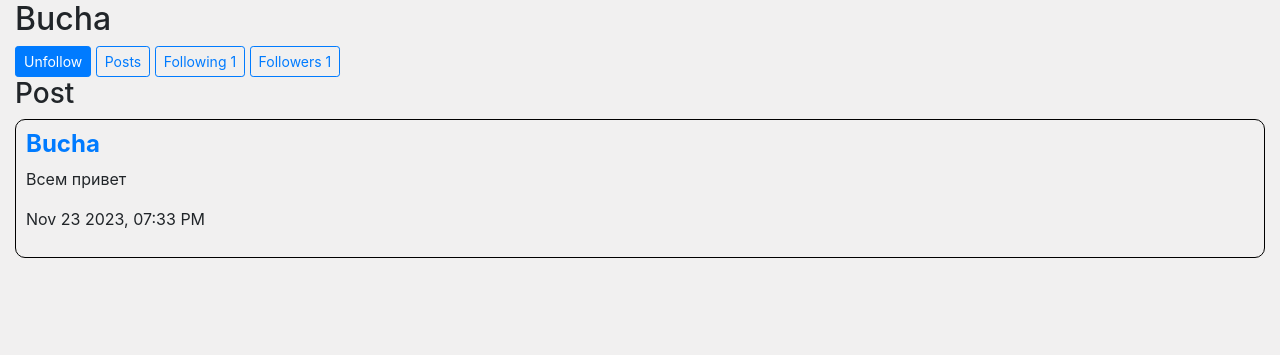
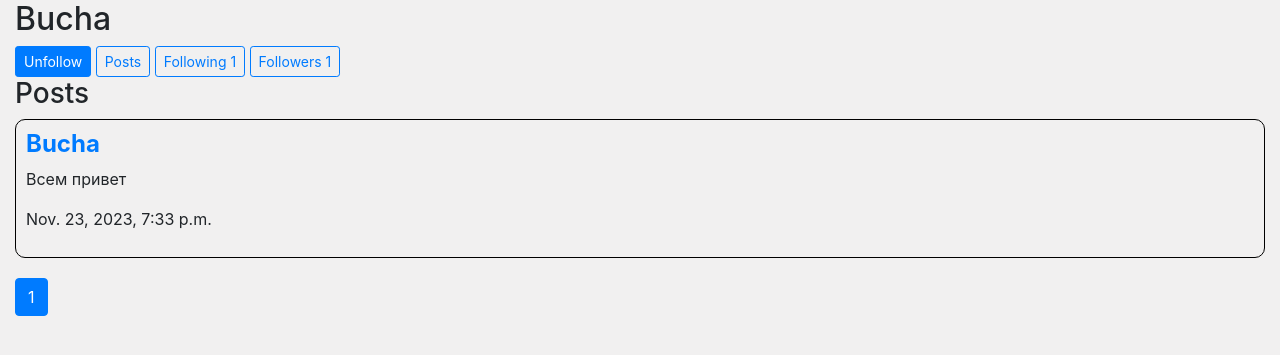
Before and after one commit to Browwniass/CS50Projects, a Django app: page /profile/3 in a window 1280 px wide. Shown: the part 71-426 px from the top of the page. Run offline with Django 3.2, Linux system fonts and the light colour scheme; a user stored in the database is signed in; data comes from the database, SQL or seed files in the repository; both versions use the stored data as it was after the commit; some libraries are stand-ins or nearby versions.

Commit message:
Add Pagination to any posts view

```diff
--- a/network/static/network/profile.js
+++ b/network/static/network/profile.js
@@ -1,19 +1,27 @@
 document.addEventListener('DOMContentLoaded', function() {
 
     // Use buttons to toggle between views
-    document.querySelector('#user-following').addEventListener('click', () => load_posts('following'));
-    document.querySelector('#user-follower').addEventListener('click', () => load_posts('follower'));
-    document.querySelector('#user-post').addEventListener('click', () => load_posts('post'));
+    document.querySelector('#user-following').addEventListener('click', () => load_follows('following'));
+    document.querySelector('#user-follower').addEventListener('click', () => load_follows('follower'));
+    document.querySelector('#user-post').addEventListener('click', () => load_posts());
 
     // By default, load the inbox
-    load_posts('post');
+    load_posts();
 });
 
-function load_posts(profilebox) {
+function load_posts() {
+      // Show the mailbox and hide other views
+  document.querySelector('#posts-view').style.display = 'block';
+  document.querySelector('#follow-view').style.display = 'none';
+
+}
+
+function load_follows(profilebox) {
     // Show compose view and hide other views
-    document.querySelector('#posts-view').style.display = 'block';
+    document.querySelector('#follow-view').style.display = 'block';
+    document.querySelector('#posts-view').style.display = 'none';
 
-    document.querySelector('#posts-view').innerHTML = `<h3>${profilebox.charAt(0).toUpperCase() + profilebox.slice(1)}</h3>`;
+    document.querySelector('#follow-view').innerHTML = `<h3>${profilebox.charAt(0).toUpperCase() + profilebox.slice(1)}</h3>`;
     let user_id = document.querySelector('#user-name').innerHTML;
 
     fetch(`/profileShow/${profilebox}?id=${user_id}`)
@@ -27,19 +35,14 @@ function load_posts(profilebox) {
             // Add a class to the element
             element.classList.add('post-item');
             // Mark read/unread
-            if(profilebox === 'post'){
-                element.innerHTML = `<h4><a class="link" color="black" href="${user_id}"><strong>${ post.user }</strong></a></h4>
-                <p>${ post.content }</p>
-                <p>${ post.date }</p>`;
-            }
-            else if(profilebox === 'follower'){
+            if(profilebox === 'follower'){
                 element.innerHTML = `<h4><a class="link" color="black" href="${ post.id_er }"><strong>${ post.user_follower }</strong></a></h4>`;
             }
             else if(profilebox === 'following'){
                 element.innerHTML = `<h4><a class="link" color="black" href="${ post.id_ing }"><strong>${ post.user_following }</strong></a></h4>`;
             }
 
-            document.querySelector('#posts-view').append(element);
+            document.querySelector('#follow-view').append(element);
         })
 
     });
--- a/network/templates/network/index.html
+++ b/network/templates/network/index.html
@@ -76,5 +76,5 @@
             <li class="page-item"></li><a class="page-link" href="?page={{ page_obj.paginator.num_pages }}">last &raquo;</a></li>
         {% endif %}
     </ul>
-  </nav>
+</nav>
 {% endblock %}
--- a/network/templates/network/profile.html
+++ b/network/templates/network/profile.html
@@ -12,8 +12,51 @@
     <button class="btn btn-sm btn-outline-primary" id="user-post">Posts</button>
     <button class="btn btn-sm btn-outline-primary" id="user-following">Following {{ following_count }}</button>
     <button class="btn btn-sm btn-outline-primary" id="user-follower">Followers {{ follower_count }}</button>
+
     <div id="posts-view">
+        <h3>Posts</h3>
+        {% for post in page_obj %}
+        {# Each "contact" is a Contact model object. #}
+        <div class="post-item">
+            <h4><a class="link" color="black "href="{% url 'profile' post.user.id %}"><strong>{{ post.user }}</strong></a></h4>
+            <p>{{ post.content }}</p>
+            <p>{{ post.date }}</p>
+        </div>
+        {% endfor %}
+
+        <nav aria-label="Page navigation example">
+            <ul class="pagination">
+                {% if page_obj.has_previous %}
+                    <li class="page-item"><a class="page-link" href="?page=1">&laquo; first</a></li>
+
+                    {% if page_obj.previous_page_number > 1 %}
+                        <li class="page-item"><a class="page-link" href="?page={{ page_obj.previous_page_number|add:'-1' }}">{{ page_obj.number|add:"-2" }}</a></li>
+                    {% endif %}
+
+                    <li hidden class="page-item"><a class="page-link" href="?page={{ page_obj.previous_page_number }}">previous</a></li>
+                    <li class="page-item"><a class="page-link" href="?page={{ page_obj.previous_page_number }}">{{ page_obj.number|add:"-1" }}</a></li>
+                {% endif %}
+
+                <li class="page-item active" aria-current="page">
+                    <span class="page-link">
+                        {{ page_obj.number }}
+                    <span class="sr-only">(current)</span>
+                    </span>
+                </li>
+
+                {% if page_obj.has_next %}
+                    <li class="page-item"><a class="page-link" href="?page={{ page_obj.next_page_number }}">{{ page_obj.number|add:"1" }}</a></li>
+                    {% if page_obj.next_page_number <  page_obj.paginator.num_pages %}
+                        <li class="page-item"><a class="page-link" href="?page={{ page_obj.next_page_number|add:'1' }}">{{ page_obj.number|add:"2" }}</a></li>
+                    {% endif %}
+                    <li hidden class="page-item"><a class="page-link" href="?page={{ page_obj.next_page_number }}">next</a></li>
+                    <li class="page-item"></li><a class="page-link" href="?page={{ page_obj.paginator.num_pages }}">last &raquo;</a></li>
+                {% endif %}
+            </ul>
+        </nav>
     </div>
+
+    <div id="follow-view"></div>
 {% endblock %}
 
 {% block script %}
--- a/network/views.py
+++ b/network/views.py
@@ -16,7 +16,6 @@ def index(request):
         paginator = Paginator(posts, 1)  # Show 10 contacts per page.
         page_number = request.GET.get("page")
         page_obj = paginator.get_page(page_number)
-
         return render(request, "network/index.html", {'posts':posts, 'page_obj':page_obj})
     return render(request, "network/index.html")
 
@@ -26,13 +25,24 @@ def profile_view(request, id):
     follower_count = len(Follow.objects.filter(user_following=user))
     is_follower = "Unfollow" if (Follow.objects.filter(user_following=user,
                             user_follower=request.user).exists()) else "Follow"
+
+    posts = Post.objects.filter(user=user)
+    paginator = Paginator(posts, 1)  # Show 10 contacts per page.
+    page_number = request.GET.get("page")
+    page_obj = paginator.get_page(page_number)
     return render(request, "network/profile.html", {'user_prof_id':id, 'user_prof':user,
-                'following_count':following_count, 'follower_count':follower_count, "is_follower": is_follower})
+                'following_count':following_count, 'follower_count':follower_count,
+                "is_follower": is_follower, 'page_obj':page_obj})
 
 def following_view(request):
     following_list = Follow.objects.filter(user_follower=request.user).values_list("user_following", flat=True)
-    following_post = Post.objects.filter(user__id__in=following_list)
-    return render(request, "network/following_page.html", {'posts':following_post})
+    following_post = Post.objects.filter(user__id__in=following_list).order_by('-date')
+
+    paginator = Paginator(following_post, 1)  # Show 10 contacts per page.
+    page_number = request.GET.get("page")
+    page_obj = paginator.get_page(page_number)
+
+    return render(request, "network/following_page.html", {'posts':following_post, 'page_obj':page_obj})
 
 def login_view(request):
     if request.method == "POST":
@@ -98,10 +108,16 @@ def profile_show(request, profilebox):
     id = int(request.GET.get('id'))
     user = User.objects.get(pk=id)
     if(profilebox == 'post'):
-        boxs = Post.objects.filter(user=user)
-    if(profilebox == 'following'):
+        posts = Post.objects.filter(user=user)
+
+        paginator = Paginator(posts, 1)  # Show 10 contacts per page.
+        page_number = request.GET.get("page")
+        page_obj = paginator.get_page(page_number)
+        return render(request, "network/profile.html", {'posts':posts, 'page_obj':page_obj})
+
+    elif(profilebox == 'following'):
         boxs = Follow.objects.filter(user_follower=user)
-    if(profilebox == 'follower'):
+    elif(profilebox == 'follower'):
         boxs = Follow.objects.filter(user_following=user)
     return JsonResponse([box.serialize() for box in boxs], safe=False)
 
```
Also changed, not shown: network/templates/network/following_page.html (+37 -6 lines), db.sqlite3.
